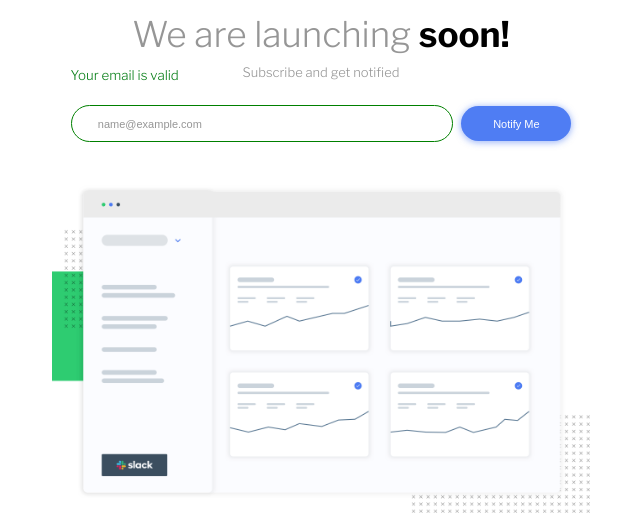
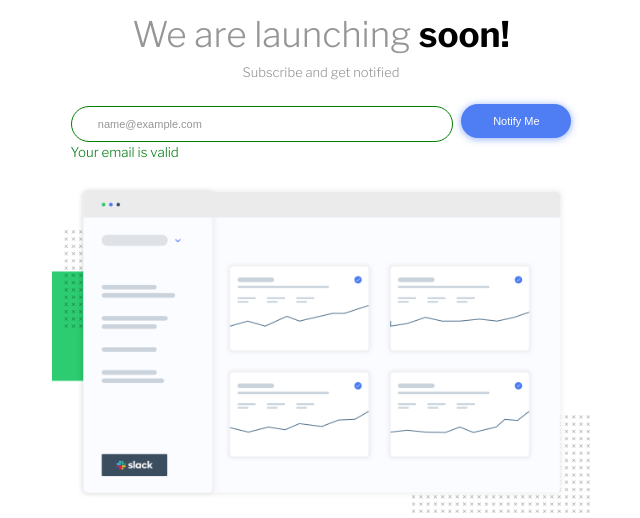
Before and after one commit to Teewaii/Ping-single-column-coming-soon-page-repo, a plain HTML site: page index.html in a window 1280 px wide. Both pictures are taken after typing "name@example.com" into the empty fields and a click on the button "Notify Me". Shown: the part 157-675 px from the top of the page, without its empty margins (319-959 px from the left). Drawn offline with nearby package versions, Linux system fonts and the light colour scheme.

Commit message:
Update apps.css

```diff
--- a/apps.css
+++ b/apps.css
@@ -26,7 +26,6 @@ body {
     flex-direction: column;
     justify-content: center;
     align-items: center;
-    /* border: 1px solid red; */
     padding: 2rem;
     height: 100vh;
     margin-top: -40px;
@@ -81,6 +80,7 @@ body {
     display: block;
     width: 60vw;
     text-indent: 15px;
+    /* position: relative; */
 
 }
 
@@ -95,9 +95,7 @@ body {
     box-shadow: 1px 0 1px 1px rgba(79, 125, 243, .9);
     display: block;
     cursor: pointer;
-    margin-top: 2rem;
-    position: relative;
-
+    margin-top: .8rem;
 
 }
 
@@ -150,11 +148,9 @@ body {
 
 
 .form-control small {
-    position: absolute;
+    margin-top: .5rem;
     visibility: hidden;
-    /* border: 1px solid red; */
-    top: 14rem;
-    margin-bottom: -3rem;
+
 }
 
 .form-control.error small {
@@ -178,7 +174,7 @@ body {
 }
 
 
-@media (min-width:600px) {
+@media (min-width:900px) {
 
     .container {
         margin-top: 0;
@@ -205,20 +201,11 @@ body {
 
     .sub-form form {
         display: flex;
-        flex-direction: column;
-        align-items: center;
-        margin-bottom: 2rem;
-    }
-
-
-    .sub-form form {
-        display: flex;
         justify-content: center;
         flex-direction: row;
         align-items: center;
         margin-bottom: 1.5rem;
         padding: 1rem;
-
     }
 
     .sub-form input {
@@ -227,7 +214,7 @@ body {
     }
 
     .sub-form button {
-        margin: 0;
+        margin-top: -1.5rem;
         margin-left: .5rem;
         width: 110px;
         box-shadow: 0 1px 6px 1px rgba(79, 125, 243, .5);
@@ -236,16 +223,16 @@ body {
 
     .dashboard img {
         width: 42vw;
-        margin-top: .2rem;
+        margin-top: -1rem;
     }
 
     .attribution {
-        margin-top: -2rem;
+        margin-top: -1rem;
         font-size: 10px;
     }
 
     .form-control small {
-        position: absolute;
         visibility: hidden;
-        top: 14rem;
+
     }
+}
```
